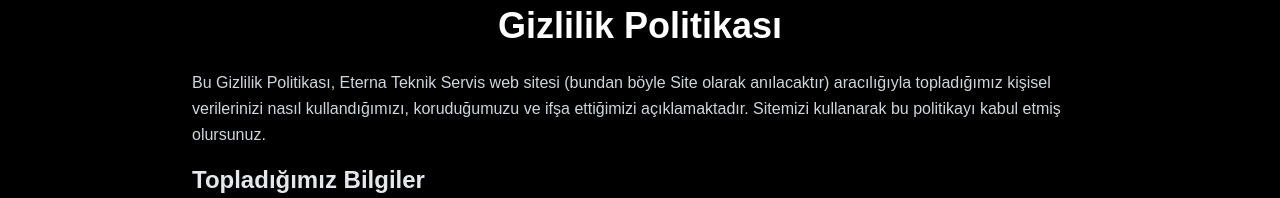
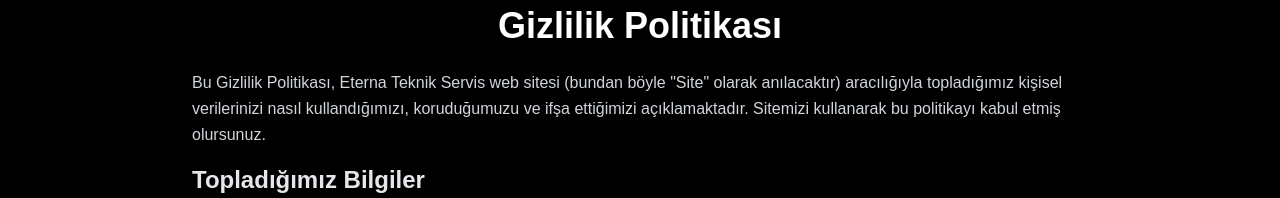
Before and after one commit to berkaybakac/service-web, a Next.js app: page /gizlilik in a window 1280 px wide. Shown: the part 228-426 px from the top of the page. Built offline with nearby package versions, Linux system fonts and the light colour scheme.

Commit message:
Fix: escape unescaped HTML entities on /gizlilik and /kvkk pages for production build

```diff
--- a/src/app/gizlilik/page.tsx
+++ b/src/app/gizlilik/page.tsx
@@ -32,7 +32,7 @@
         </h1>
         <p className="text-gray-300 leading-relaxed mb-4">
           Bu Gizlilik Politikası, Eterna Teknik Servis web sitesi (bundan böyle
-          Site olarak anılacaktır) aracılığıyla topladığımız kişisel
+          &quot;Site&quot; olarak anılacaktır) aracılığıyla topladığımız kişisel
           verilerinizi nasıl kullandığımızı, koruduğumuzu ve ifşa ettiğimizi
           açıklamaktadır. Sitemizi kullanarak bu politikayı kabul etmiş
           olursunuz.
--- a/src/app/kvkk/page.tsx
+++ b/src/app/kvkk/page.tsx
@@ -99,7 +99,7 @@
           İlgili Kişinin Hakları
         </h2>
         <p className="text-gray-300 leading-relaxed mb-4">
-          KVKK'nın 11. maddesi uyarınca, kişisel verilerinizle ilgili olarak
+          KVKK&#39;nın 11. maddesi uyarınca, kişisel verilerinizle ilgili olarak
           aşağıdaki haklara sahipsiniz:
         </p>
         <ul className="list-disc list-inside text-gray-300 leading-relaxed mb-4">
```
